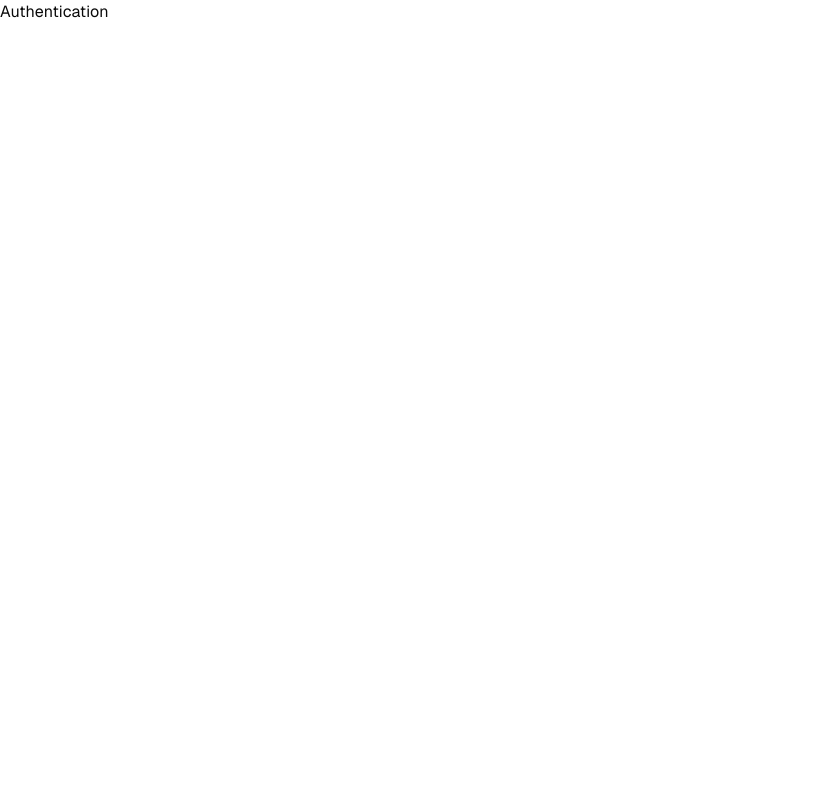
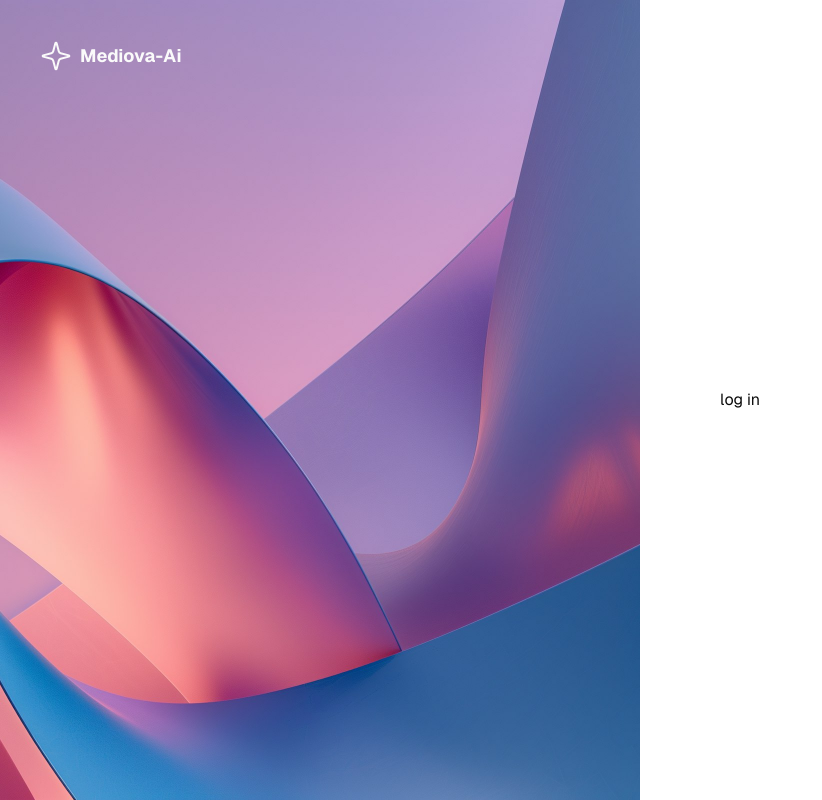
Before and after one commit to kinglove58/Mediova-Ai, a Next.js app: page /login in a window 1280 px wide. Shown: the whole page, without its empty margins (0-822 px from the left). Built offline with nearby package versions, Linux system fonts and the light colour scheme.

Commit message:
feat: implement Authentication page layout with logo and background image

```diff
--- a/src/app/login/page.tsx
+++ b/src/app/login/page.tsx
@@ -1,9 +1,27 @@
-import React from 'react'
+import Image from "next/image";
+import React from "react";
+import AuthImage from "@public/Abstract Curves and Colors.jpeg";
+import Logo from "@/components/logo";
 
 const Authentication = () => {
   return (
-    <div>Authentication</div>
-  )
-}
+    <main className="h-screen grid grid-cols-2">
+      <div className="relative p-10 bg-muted flex flex-col w-full h-full">
+        <Image
+          src={AuthImage}
+          alt="wallpaper image for login"
+          fill
+          className="object-cover"
+        />
+        <div className="relative items-center flex z-20">
+          <Logo />
+        </div>
+      </div>
+      <div className="flex items-center justify-center w-full h-full">
+        <div className="w-3/4">log in</div>
+      </div>
+    </main>
+  );
+};
 
-export default Authentication
+export default Authentication;
--- /dev/null
+++ b/src/components/logo.tsx
@@ -0,0 +1,16 @@
+import React from "react";
+import Image from "next/image";
+import LogoImage from "@public/next.svg";
+import { Sparkle } from "lucide-react";
+import Link from "next/link";
+
+const Logo = () => {
+  return (
+    <Link href="/" className="flex items-center text-primary-foreground">
+      <Sparkle className="size-8" strokeWidth={1.5} />
+      <span className="ml-2 text-lg font-bold">Mediova-Ai</span>
+    </Link>
+  );
+};
+
+export default Logo;
```
